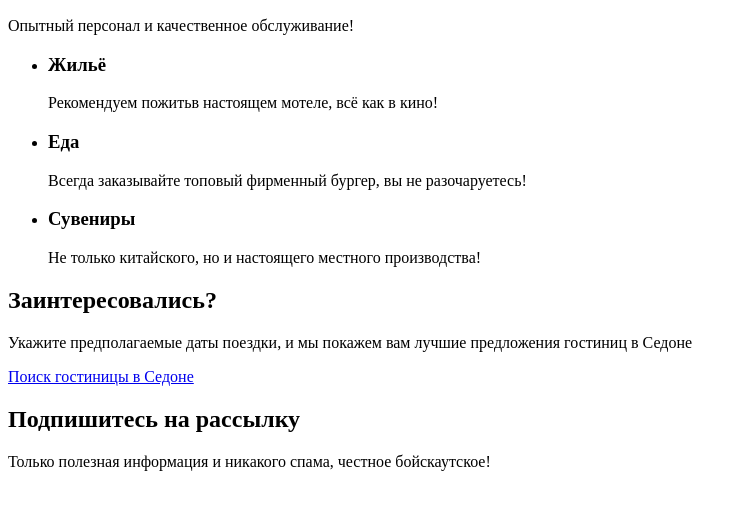
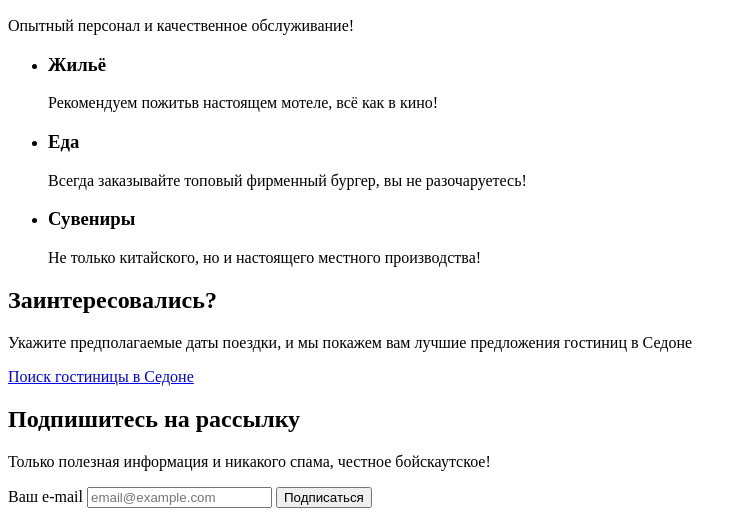
Before and after one commit to htmlacademy-htmlcss/2329913-sedona-37, a plain HTML site: page index.html in a window 1280 px wide. Shown: the part 902-1418 px from the top of the page, without its empty margins (0-747 px from the left). Before the commit the page ends 1389 px from the top, so only its background shows below. Drawn offline with Linux system fonts and the light colour scheme.

Commit message:
Добавлена возможность подписки на рассылку

```diff
--- a/index.html
+++ b/index.html
@@ -96,9 +96,18 @@
       <p>Укажите предполагаемые даты поездки, и мы покажем вам лучшие предложения гостиниц в Седоне</p>
       <a class="button" href="#">Поиск гостиницы в Седоне</a>
     </main>
-      <section class="subscription">
-        <h2>Подпишитесь на рассылку</h2>
+    <footer>
+      <section class="newsletter">
+        <h2 class="page-footer-title">Подпишитесь на рассылку</h2>
         <p>Только полезная информация и никакого спама, честное бойскаутское!</p>
+        <form class="newsletter-form" action="https://echo.htmlacademy.ru/" method="post">
+          <label for="newsletter-email">Ваш e-mail</label>
+          <input class="field" placeholder="email@example.com" type="email" name="newsletter-email" id="newsletter-email" required>
+            <button class="button newsletter-button" type="submit">
+              <span class="button-newsletter">Подписаться</span>
+            </button>
+        </form>
       </section>
+    </footer>
   </body>
 </html>
```
